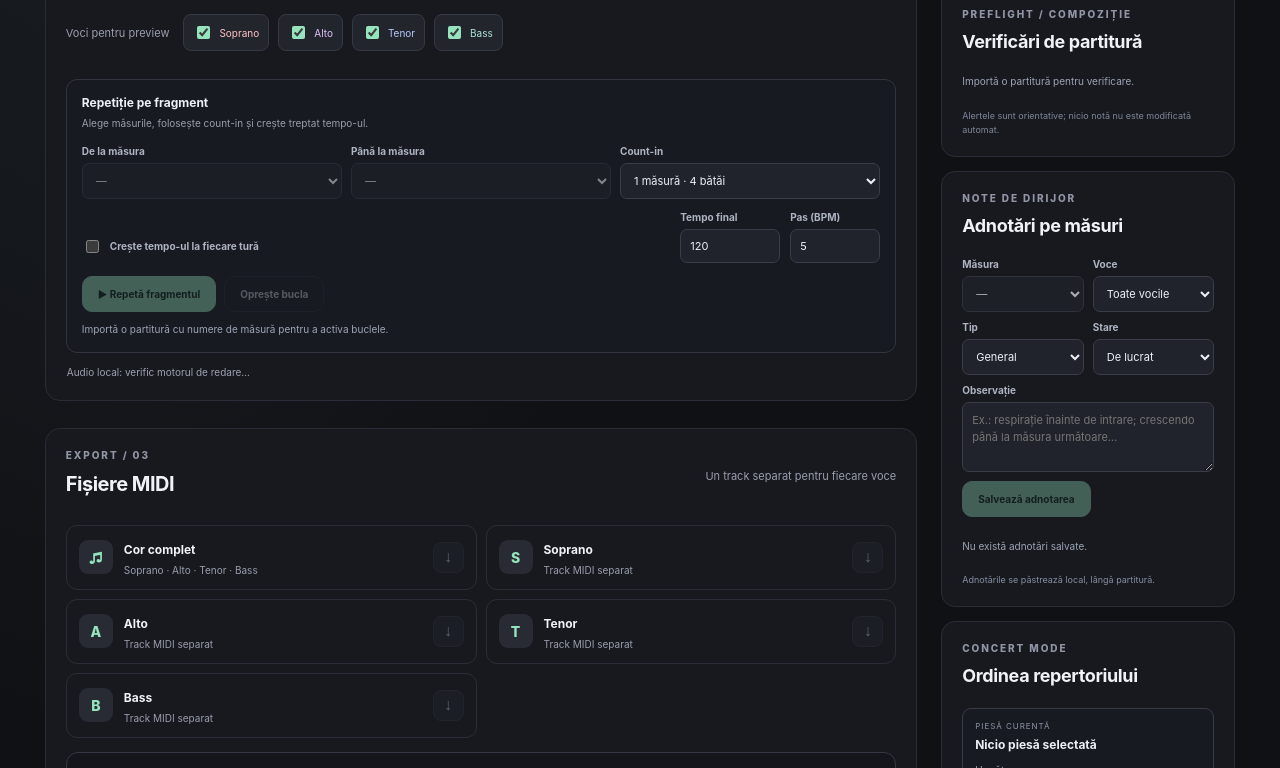
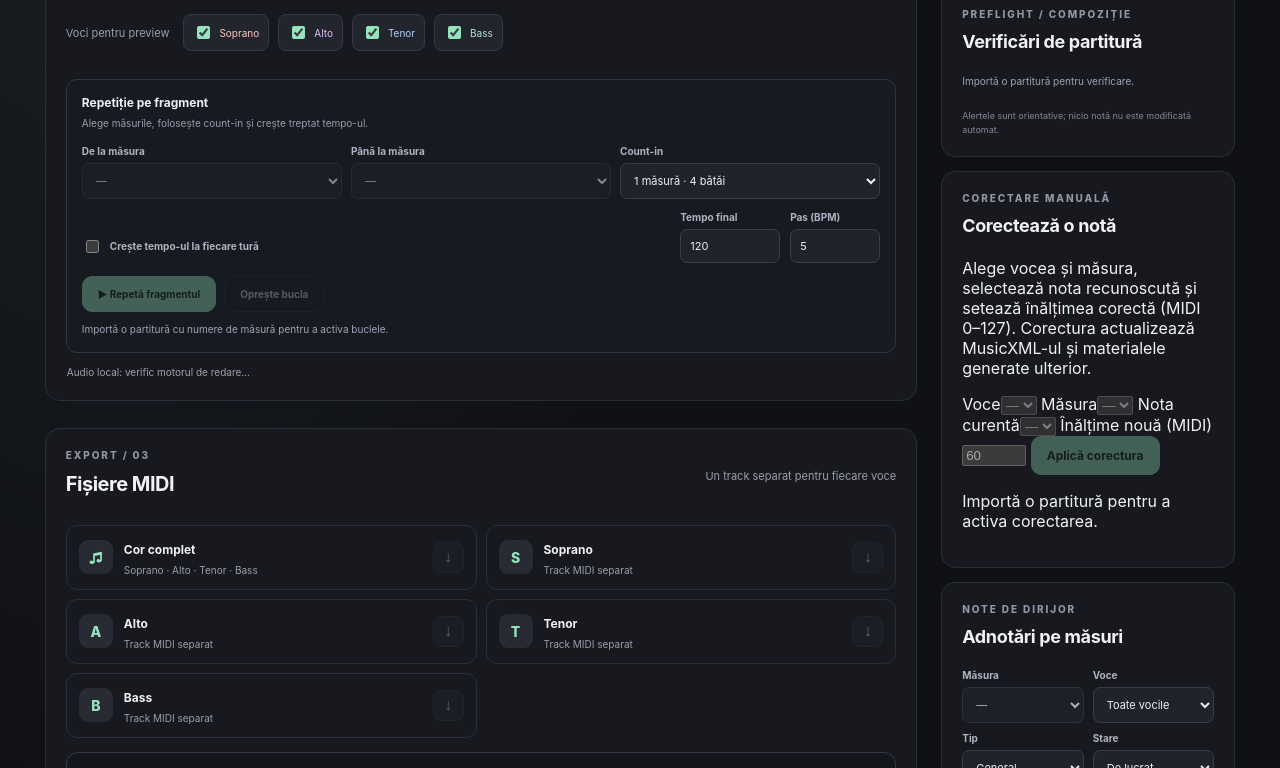
Before and after one commit to DrFoxi14/midi-mp4, a website: page web/index.html in a window 1280 px wide. Shown: the part 603-1371 px from the top of the page. Drawn offline with Linux system fonts and the light colour scheme; files that its build step writes are made by us from their sources; no server answers; files whose address does not match are found by name.

Commit message:
Add note-correction panel to the conductor interface

```diff
--- a/web/index.html
+++ b/web/index.html
@@ -111,6 +111,19 @@
     <div id="analysis-issues" class="analysis-issues"></div>
     <p id="analysis-disclaimer" class="analysis-disclaimer">Alertele sunt orientative; nicio notă nu este modificată automat.</p>
   </section>
+  <section class="side-card correction-panel">
+    <p class="eyebrow">CORECTARE MANUALĂ</p><h3>Corectează o notă</h3>
+    <p class="correction-help">Alege vocea și măsura, selectează nota recunoscută și setează înălțimea corectă (MIDI 0–127). Corectura actualizează MusicXML-ul și materialele generate ulterior.</p>
+    <div class="correction-form">
+      <label><span>Voce</span><select id="note-correction-voice" disabled><option value="">—</option></select></label>
+      <label><span>Măsura</span><select id="note-correction-measure" disabled><option value="">—</option></select></label>
+      <label class="correction-note-label"><span>Nota curentă</span><select id="note-correction-note" disabled><option value="">—</option></select></label>
+      <label><span>Înălțime nouă (MIDI)</span><input id="note-correction-pitch" type="number" min="0" max="127" step="1" value="60" disabled></label>
+      <button id="apply-note-correction" class="button button-primary" type="button" disabled>Aplică corectura</button>
+    </div>
+    <p id="correction-status" aria-live="polite">Importă o partitură pentru a activa corectarea.</p>
+    <div id="correction-history" class="correction-history"></div>
+  </section>
   <section class="side-card annotation-panel">
     <p class="eyebrow">NOTE DE DIRIJOR</p><h3>Adnotări pe măsuri</h3>
     <div class="annotation-form">
```
